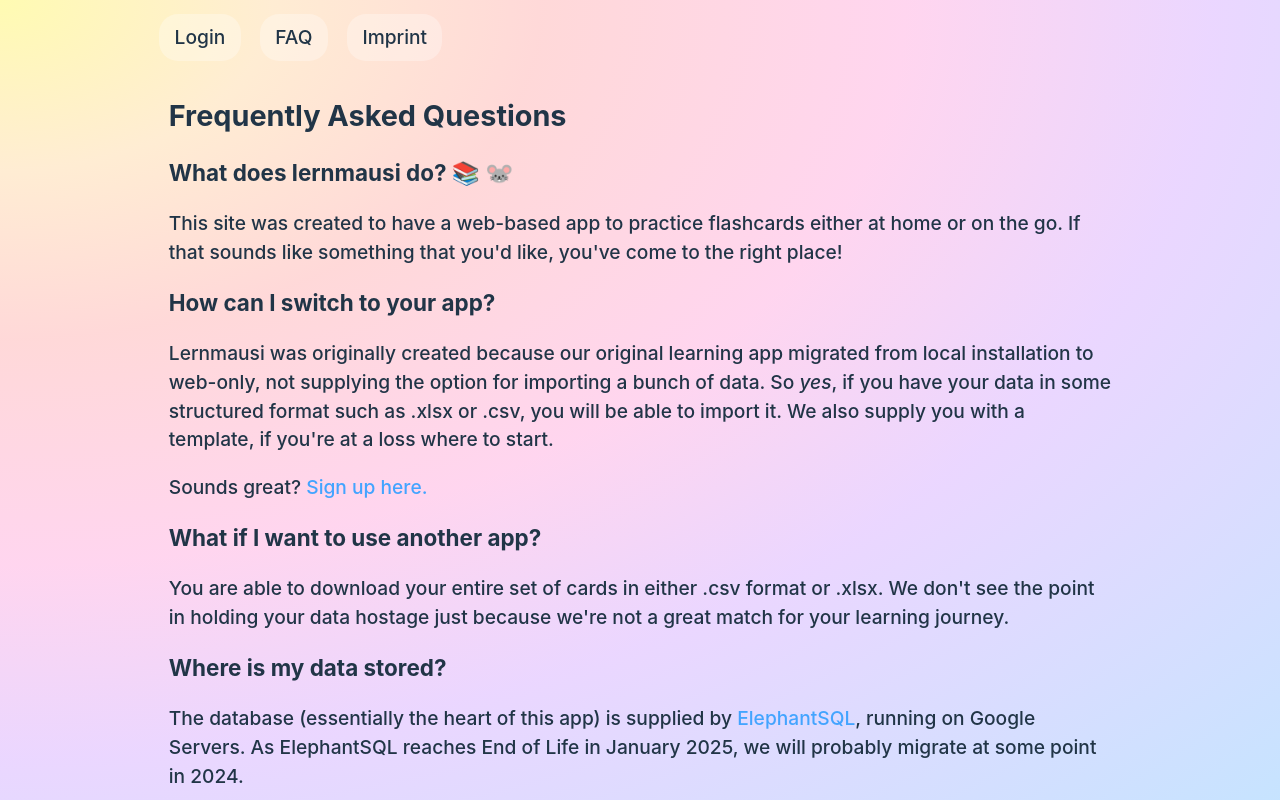
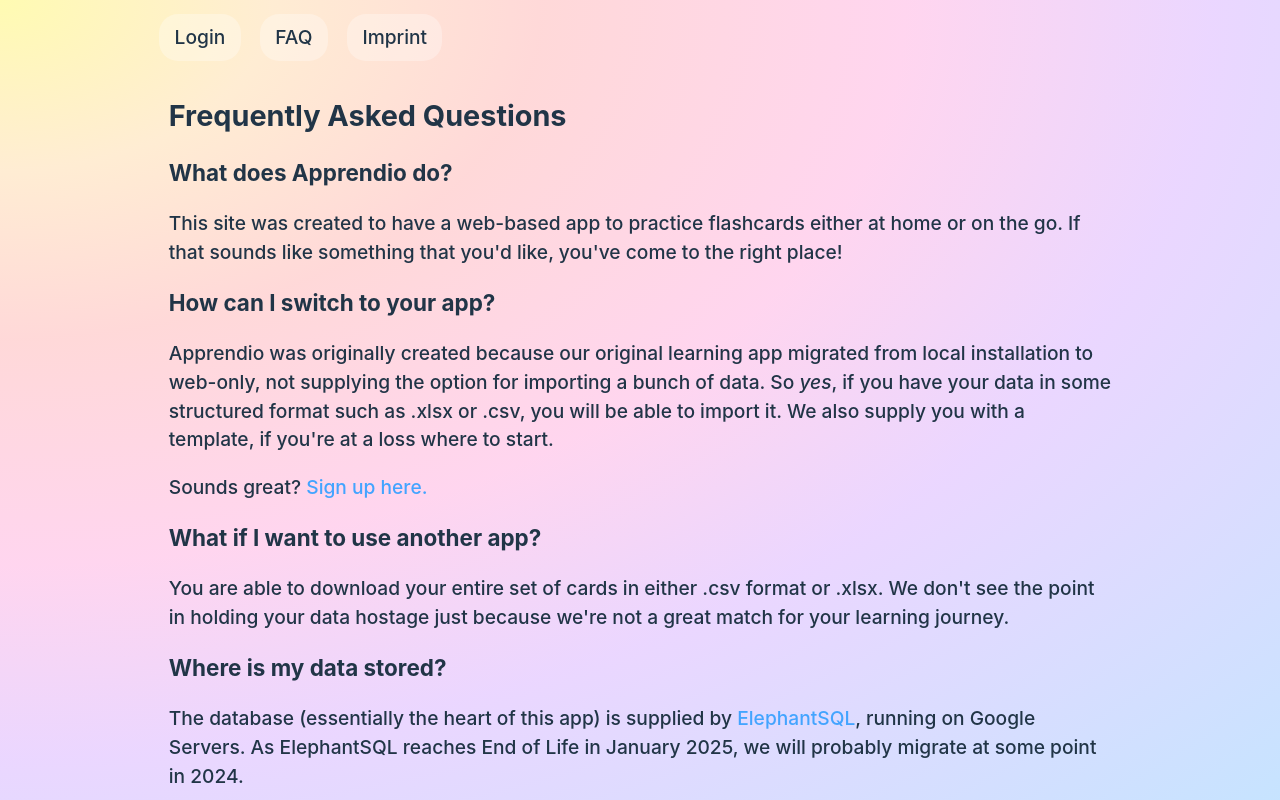
Before and after one commit to extra-jalapenos/apprendio-flashcard-app-frontend, a React (Vite) app: page /about in a window 1280 px wide. Built offline with nearby package versions, Linux system fonts and the light colour scheme; no server answers.

Commit message:
change name mention

```diff
--- a/src/components/about/About.jsx
+++ b/src/components/about/About.jsx
@@ -5,18 +5,17 @@ export default function About() {
   return (
     <div>
       <h2>Frequently Asked Questions</h2>
-      <h3>What does lernmausi do? 📚 🐭</h3>
+      <h3>What does Apprendio do?</h3>
       <p>This site was created to have a web-based app to practice flashcards either at home or on the go. If that sounds like something that you&apos;d like, you&apos;ve come to the right place!</p>
       <h3>How can I switch to your app?</h3>
-      <p>Lernmausi was originally created because our original learning app migrated from local installation to web-only, not supplying the option for importing a bunch of data. So <em>yes</em>, if you have your data in some structured format such as .xlsx or .csv, you will be able to import it. We also supply you with a template, if you&apos;re at a loss where to start.</p>
+      <p>Apprendio was originally created because our original learning app migrated from local installation to web-only, not supplying the option for importing a bunch of data. So <em>yes</em>, if you have your data in some structured format such as .xlsx or .csv, you will be able to import it. We also supply you with a template, if you&apos;re at a loss where to start.</p>
       <p>Sounds great? <a onClick={() => navigate("/register")}>Sign up here.</a></p>
       <h3>What if I want to use another app?</h3>
       <p>You are able to download your entire set of cards in either .csv format or .xlsx. We don&apos;t see the point in holding your data hostage just because we&apos;re not a great match for your learning journey.</p>
       <h3>Where is my data stored?</h3>
       <p>The database (essentially the heart of this app) is supplied by <a href="https://www.elephantsql.com/">ElephantSQL</a>, running on Google Servers. As ElephantSQL reaches End of Life in January 2025, we will probably migrate at some point in 2024.</p>
-      <h3>What does &quot;Lernmausi&quot; mean?</h3>
-      <p>&quot;Lernen&quot; is German for &quot;learning&quot;, &quot;Maus&quot; means &quot;mouse&quot;. You get a diminuitive of the latter by appending an -i, becoming an informal, affectionate term. It was also probably the most-used term among the creator of this site and their friends when this site came into existence. You pronounce it a bit like &quot;learnmousy&quot;, but with a more open e, quite dry r and a soft s: <em>[<speak xmlns="http://www.w3.org/2001/10/synthesis" xmlLang="en-GB">lɛɹnmaʊziː</speak>]</em>. It&apos;s not a pre-requisite to know this to sign up, though. To paraphrase Brian Eno – writing about pronunciation is a bit like dancing about architecture.</p>
-      <p>You, too, can become a Lernmausi, simply by <a onClick={() => navigate("/register")}>signing up here</a>.</p>
+      <h3>What does &quot;Apprendio&quot; mean?</h3>
+      <p>It doesn&apos;t per se mean anything – it&apos;s borrowing the main word stem from the French <i>apprendre</i>, meaning <i>to learn</i>. We will tell business partners that the -io at the end stands for the very tech-y &quot;input output&quot; abbreviation, which seems apt for a web-based app, but just among us – we chose that to make it sound a bit like a magic spell, because that&apos;s how easy it should feel to learn with us!</p>
     </div>
   )
 }
```
